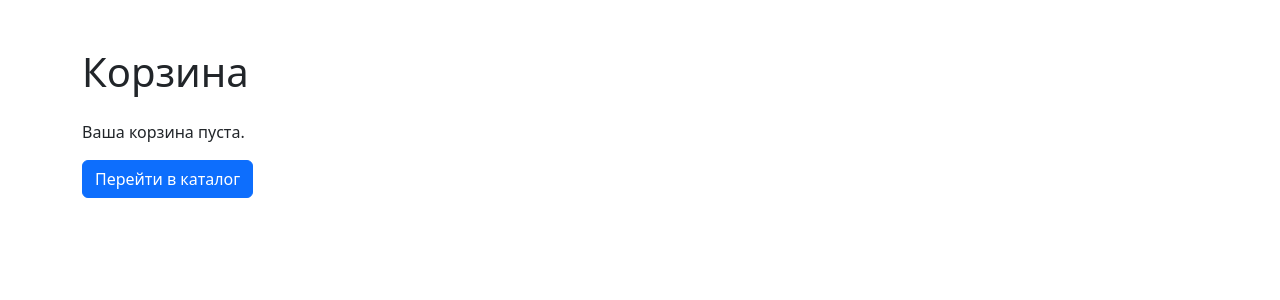
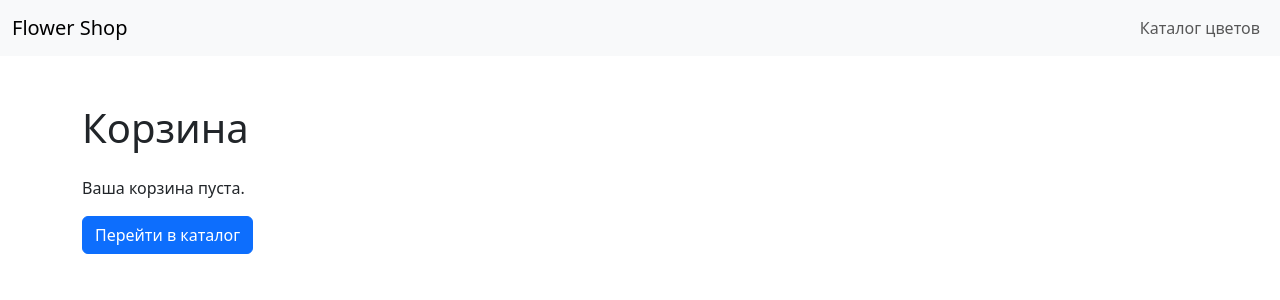
Before and after one commit to PINnew/project_01, a Django app: page /cart/ in a window 1280 px wide. Shown: the top 300 px of the page. Run offline with Django 5.2, Linux system fonts and the light colour scheme.

Commit message:
add cart_navbar

```diff
--- a/flower_delivery/add_test_products.py
+++ b/flower_delivery/add_test_products.py
@@ -9,9 +9,9 @@ from products.models import Product
 
 # Словарь с тестовыми данными
 test_products = [
-    {"name": "Роза красная", "price": 150, "product_type": "rose", "color": "red", "image": "product_images/rose_red.jpg"},
-    {"name": "Роза белая", "price": 140, "product_type": "rose", "color": "white", "image": "product_images/rose_white.jpg"},
-    {"name": "Тюльпан жёлтый", "price": 120, "product_type": "tulip", "color": "yellow", "image": "product_images/tulip_yellow.jpg"},
+    {"name": "Роза красная", "price": 100, "product_type": "rose", "color": "red", "image": "product_images/rose_r.jpg"},
+    {"name": "Роза белая", "price": 100, "product_type": "rose", "color": "white", "image": "product_images/rose_white.jpg"},
+    {"name": "Тюльпан жёлтый", "price": 80, "product_type": "tulip", "color": "yellow", "image": "product_images/tulip_yellow.jpg"},
     {"name": "Хризантема розовая", "price": 130, "product_type": "chrysanthemum", "color": "pink", "image": "product_images/chrysanthemum_pink.jpg"},
 ]
 
--- a/flower_delivery/products/templates/products/cart.html
+++ b/flower_delivery/products/templates/products/cart.html
@@ -7,6 +7,29 @@
     <link rel="stylesheet" href="https://cdn.jsdelivr.net/npm/bootstrap@5.3.0/dist/css/bootstrap.min.css">
 </head>
 <body>
+    <!-- Навигационная панель -->
+    <nav class="navbar navbar-expand-lg navbar-light bg-light">
+        <div class="container-fluid">
+            <a class="navbar-brand" href="{% url 'home' %}">Flower Shop</a>
+            <button class="navbar-toggler" type="button" data-bs-toggle="collapse" data-bs-target="#navbarNav">
+                <span class="navbar-toggler-icon"></span>
+            </button>
+            <div class="collapse navbar-collapse" id="navbarNav">
+                <ul class="navbar-nav ms-auto">
+                    <li class="nav-item">
+                        <a class="nav-link" href="{% url 'catalog' %}">Каталог цветов</a>
+                    </li>
+                    {% if user.is_authenticated %}
+                        <li class="nav-item">
+                            <a class="nav-link" href="{% url 'logout' %}">Выход</a>
+                        </li>
+                    {% endif %}
+                </ul>
+            </div>
+        </div>
+    </nav>
+
+    <!-- Содержимое страницы -->
     <div class="container mt-5">
         <h1 class="mb-4">Корзина</h1>
 
```
Also changed, not shown: flower_delivery/media/product_images/rose_r.jpg (added).
